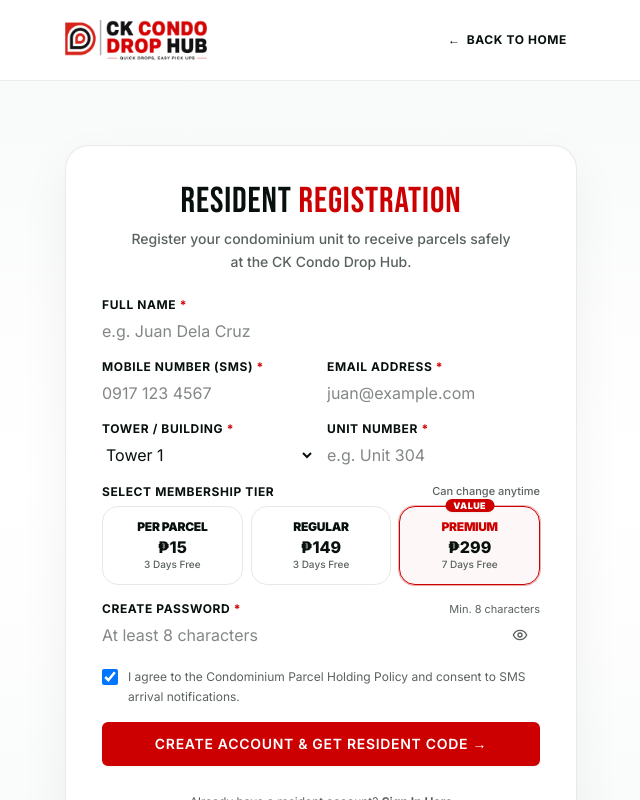
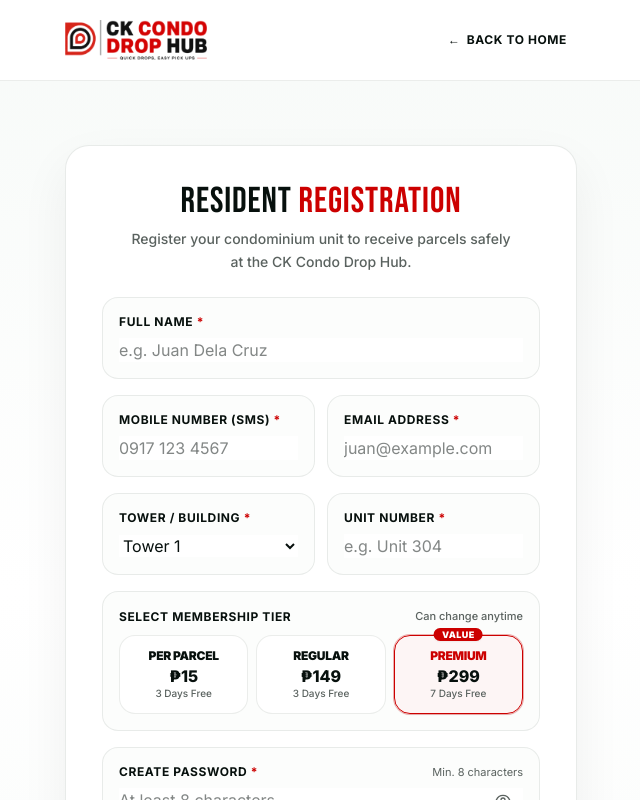
Before and after one commit to FredricksonAcorda/ck-condo-drop-hub, a Next.js app: page /register in a window 1280 px wide. Shown: the top 800 px of the page, without its empty margins (319-959 px from the left). Built offline with nearby package versions, Linux system fonts and the light colour scheme.

Commit message:
style(ui): restore courier partner description, use official Flash Express lightning logo, add curved input boxes and standardize auth button widths

```diff
--- a/src/app/(auth)/forgot-password/page.tsx
+++ b/src/app/(auth)/forgot-password/page.tsx
@@ -82,8 +82,9 @@ export default function ForgotPasswordPage() {
         </div>
       ) : (
         <form onSubmit={handleSubmit} className="space-y-4">
-          <div>
-            <label className="block text-xs font-bold uppercase tracking-wider text-brand-text mb-1.5">
+          {/* Curved Box: Email/Phone */}
+          <div className="rounded-2xl border border-brand-border/90 bg-brand-surface/40 p-4 transition-all focus-within:border-brand-red/50 focus-within:bg-white focus-within:ring-2 focus-within:ring-brand-red/10 focus-within:shadow-xs">
+            <label className="block text-xs font-bold uppercase tracking-wider text-brand-text mb-2">
               Registered Email or Mobile Number
             </label>
             <input
@@ -96,16 +97,18 @@ export default function ForgotPasswordPage() {
                 setEmailOrPhone(e.target.value);
                 if (errorMessage) setErrorMessage(null);
               }}
-              className="input w-full"
+              className="input w-full bg-white"
               required
               disabled={isLoading}
             />
           </div>
 
+          {/* Standard UI button width (centered & reduced from full width) */}
+          <div className="flex justify-center pt-2">
             <button
               type="submit"
               disabled={isLoading}
-            className={`btn btn-primary w-full py-3.5 font-bold uppercase tracking-wider transition-all flex items-center justify-center gap-2 shadow-sm ${
+              className={`btn btn-primary w-auto min-w-[240px] sm:min-w-[280px] max-w-xs px-8 py-3.5 font-bold uppercase tracking-wider transition-all flex items-center justify-center gap-2 shadow-sm ${
                 isLoading ? "opacity-80 cursor-not-allowed" : "hover:shadow-md"
               }`}
             >
@@ -121,6 +124,7 @@ export default function ForgotPasswordPage() {
                 <span>SEND RESET CODE →</span>
               )}
             </button>
+          </div>
         </form>
       )}
 
--- a/src/app/(auth)/register/page.tsx
+++ b/src/app/(auth)/register/page.tsx
@@ -78,8 +78,9 @@ export default function RegisterPage() {
       )}
 
       <form onSubmit={handleSubmit} className="space-y-4">
-        <div>
-          <label className="block text-xs font-bold uppercase tracking-wider text-brand-text mb-1.5">
+        {/* Curved Box: Full Name */}
+        <div className="rounded-2xl border border-brand-border/90 bg-brand-surface/40 p-4 transition-all focus-within:border-brand-red/50 focus-within:bg-white focus-within:ring-2 focus-within:ring-brand-red/10 focus-within:shadow-xs">
+          <label className="block text-xs font-bold uppercase tracking-wider text-brand-text mb-2">
             Full Name <span className="text-brand-red">*</span>
           </label>
           <input
@@ -92,15 +93,16 @@ export default function RegisterPage() {
               setFullName(e.target.value);
               if (errorMessage) setErrorMessage(null);
             }}
-            className="input w-full"
+            className="input w-full bg-white"
             required
             disabled={isLoading}
           />
         </div>
 
+        {/* Curved Boxes: Contact Info (Mobile & Email) */}
         <div className="grid grid-cols-1 sm:grid-cols-2 gap-3">
-          <div>
-            <label className="block text-xs font-bold uppercase tracking-wider text-brand-text mb-1.5">
+          <div className="rounded-2xl border border-brand-border/90 bg-brand-surface/40 p-4 transition-all focus-within:border-brand-red/50 focus-within:bg-white focus-within:ring-2 focus-within:ring-brand-red/10 focus-within:shadow-xs">
+            <label className="block text-xs font-bold uppercase tracking-wider text-brand-text mb-2">
               Mobile Number (SMS) <span className="text-brand-red">*</span>
             </label>
             <input
@@ -114,13 +116,13 @@ export default function RegisterPage() {
                 setPhone(e.target.value);
                 if (errorMessage) setErrorMessage(null);
               }}
-              className="input w-full"
+              className="input w-full bg-white"
               required
               disabled={isLoading}
             />
           </div>
-          <div>
-            <label className="block text-xs font-bold uppercase tracking-wider text-brand-text mb-1.5">
+          <div className="rounded-2xl border border-brand-border/90 bg-brand-surface/40 p-4 transition-all focus-within:border-brand-red/50 focus-within:bg-white focus-within:ring-2 focus-within:ring-brand-red/10 focus-within:shadow-xs">
+            <label className="block text-xs font-bold uppercase tracking-wider text-brand-text mb-2">
               Email Address <span className="text-brand-red">*</span>
             </label>
             <input
@@ -134,22 +136,23 @@ export default function RegisterPage() {
                 setEmail(e.target.value);
                 if (errorMessage) setErrorMessage(null);
               }}
-              className="input w-full"
+              className="input w-full bg-white"
               required
               disabled={isLoading}
             />
           </div>
         </div>
 
+        {/* Curved Boxes: Building & Unit */}
         <div className="grid grid-cols-1 sm:grid-cols-2 gap-3">
-          <div>
-            <label className="block text-xs font-bold uppercase tracking-wider text-brand-text mb-1.5">
+          <div className="rounded-2xl border border-brand-border/90 bg-brand-surface/40 p-4 transition-all focus-within:border-brand-red/50 focus-within:bg-white focus-within:ring-2 focus-within:ring-brand-red/10 focus-within:shadow-xs">
+            <label className="block text-xs font-bold uppercase tracking-wider text-brand-text mb-2">
               Tower / Building <span className="text-brand-red">*</span>
             </label>
             <select
               value={tower}
               onChange={(e) => setTower(e.target.value)}
-              className="input w-full cursor-pointer"
+              className="input w-full cursor-pointer bg-white"
               disabled={isLoading}
             >
               <option value="Tower 1">Tower 1</option>
@@ -160,8 +163,8 @@ export default function RegisterPage() {
               <option value="Tower C">Tower C</option>
             </select>
           </div>
-          <div>
-            <label className="block text-xs font-bold uppercase tracking-wider text-brand-text mb-1.5">
+          <div className="rounded-2xl border border-brand-border/90 bg-brand-surface/40 p-4 transition-all focus-within:border-brand-red/50 focus-within:bg-white focus-within:ring-2 focus-within:ring-brand-red/10 focus-within:shadow-xs">
+            <label className="block text-xs font-bold uppercase tracking-wider text-brand-text mb-2">
               Unit Number <span className="text-brand-red">*</span>
             </label>
             <input
@@ -172,16 +175,16 @@ export default function RegisterPage() {
                 setUnit(e.target.value);
                 if (errorMessage) setErrorMessage(null);
               }}
-              className="input w-full"
+              className="input w-full bg-white"
               required
               disabled={isLoading}
             />
           </div>
         </div>
 
-        {/* Plan Selector */}
-        <div>
-          <div className="flex justify-between items-center mb-1.5">
+        {/* Curved Box: Membership Tier Selector */}
+        <div className="rounded-2xl border border-brand-border/90 bg-brand-surface/40 p-4 transition-all">
+          <div className="flex justify-between items-center mb-2.5">
             <label className="block text-xs font-bold uppercase tracking-wider text-brand-text">
               Select Membership Tier
             </label>
@@ -221,8 +224,8 @@ export default function RegisterPage() {
                   disabled={isLoading}
                   className={`p-2.5 sm:p-3 rounded-2xl border text-center transition-all relative select-none cursor-pointer ${
                     isSelected
-                      ? "border-brand-red bg-red-50/60 text-brand-text shadow-xs ring-1 ring-brand-red/30"
-                      : "border-brand-border bg-white text-brand-text hover:bg-brand-surface"
+                      ? "border-brand-red bg-red-50/70 text-brand-text shadow-xs ring-1 ring-brand-red/30"
+                      : "border-brand-border/80 bg-white text-brand-text hover:bg-brand-surface"
                   }`}
                 >
                   {p.popular && (
@@ -245,8 +248,9 @@ export default function RegisterPage() {
           </div>
         </div>
 
-        <div>
-          <div className="flex justify-between items-center mb-1.5">
+        {/* Curved Box: Password */}
+        <div className="rounded-2xl border border-brand-border/90 bg-brand-surface/40 p-4 transition-all focus-within:border-brand-red/50 focus-within:bg-white focus-within:ring-2 focus-within:ring-brand-red/10 focus-within:shadow-xs">
+          <div className="flex justify-between items-center mb-2">
             <label className="block text-xs font-bold uppercase tracking-wider text-brand-text">
               Create Password <span className="text-brand-red">*</span>
             </label>
@@ -263,14 +267,14 @@ export default function RegisterPage() {
                 setPassword(e.target.value);
                 if (errorMessage) setErrorMessage(null);
               }}
-              className="input w-full pr-10"
+              className="input w-full pr-10 bg-white"
               required
               disabled={isLoading}
             />
             <button
               type="button"
               onClick={() => setShowPassword(!showPassword)}
-              className="absolute inset-y-0 right-0 flex items-center pr-3 text-brand-text-secondary hover:text-brand-black transition-colors"
+              className="absolute inset-y-0 right-0 flex items-center pr-3 text-brand-text-secondary hover:text-brand-black transition-colors cursor-pointer"
               aria-label={showPassword ? "Hide password" : "Show password"}
             >
               {showPassword ? (
@@ -282,24 +286,29 @@ export default function RegisterPage() {
           </div>
         </div>
 
-        <div className="flex items-start gap-2.5 text-xs pt-1">
+        {/* Curved Box: Terms Agreement */}
+        <div className="rounded-2xl border border-brand-border/90 bg-brand-surface/40 p-3.5 sm:p-4">
+          <label className="flex items-start gap-2.5 text-xs cursor-pointer select-none">
             <input
               type="checkbox"
               checked={agreeTerms}
               onChange={(e) => setAgreeTerms(e.target.checked)}
-            className="mt-0.5 rounded border-brand-border text-brand-red focus:ring-brand-red w-4 h-4 shrink-0"
+              className="mt-0.5 rounded border-brand-border text-brand-red focus:ring-brand-red w-4 h-4 shrink-0 cursor-pointer"
               required
               disabled={isLoading}
             />
             <span className="text-brand-text-secondary leading-relaxed select-none">
               I agree to the Condominium Parcel Holding Policy and consent to SMS arrival notifications.
             </span>
+          </label>
         </div>
 
+        {/* Standard UI button width (centered & reduced from full width) */}
+        <div className="flex justify-center pt-2">
           <button
             type="submit"
             disabled={isLoading}
-          className={`btn btn-primary w-full py-3.5 font-bold uppercase tracking-wider transition-all flex items-center justify-center gap-2 shadow-sm ${
+            className={`btn btn-primary w-auto min-w-[260px] sm:min-w-[320px] max-w-sm px-8 py-3.5 font-bold uppercase tracking-wider transition-all flex items-center justify-center gap-2 shadow-sm ${
               isLoading ? "opacity-80 cursor-not-allowed" : "hover:shadow-md"
             }`}
           >
@@ -315,6 +324,7 @@ export default function RegisterPage() {
               <span>CREATE ACCOUNT & GET RESIDENT CODE →</span>
             )}
           </button>
+        </div>
       </form>
 
       <div className="text-center text-xs text-brand-text-secondary pt-1">
```
Also changed, not shown: src/app/(auth)/login/page.tsx (+14 -9 lines), src/components/sections/CourierStrip.tsx (+24 -6 lines). Lines whose indentation alone changed are shown as unchanged.
